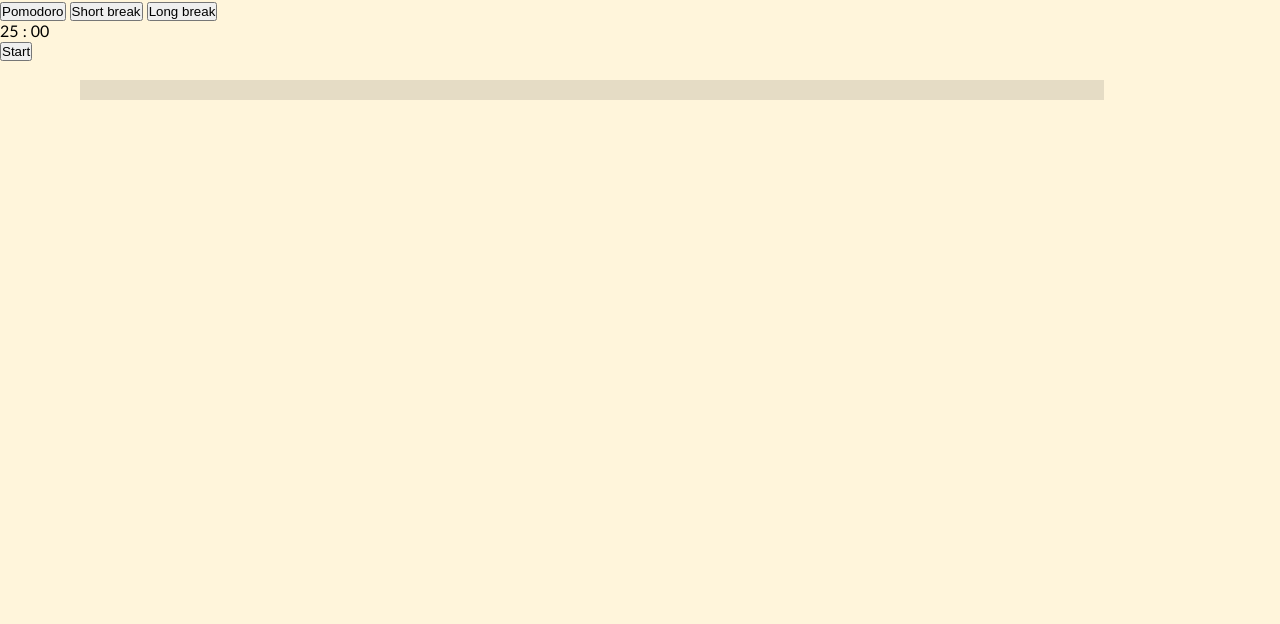
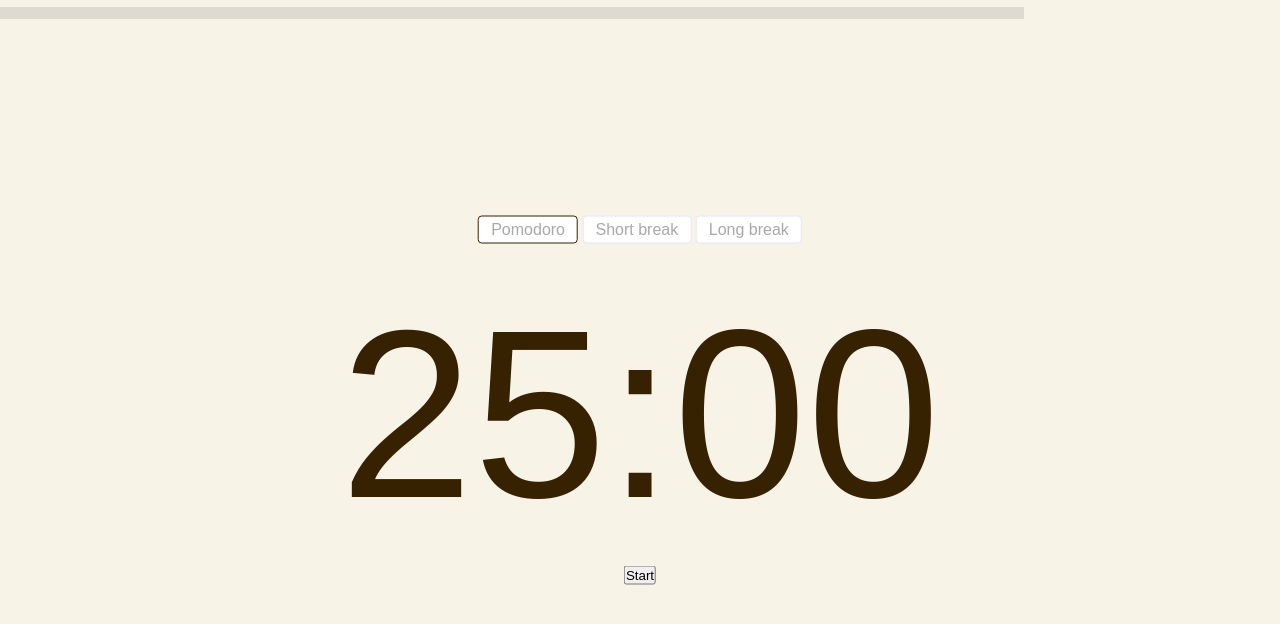
Before and after one commit to mayxly/Pomodoro-Timer, a plain HTML site: page index.html in a window 1280 px wide. Drawn offline with Linux system fonts and the light colour scheme; a web font is replaced by a local one.

Commit message:
Styled timer and three mode buttons.

```diff
--- a/styles.css
+++ b/styles.css
@@ -1,38 +1,89 @@
+@import url('https://fonts.googleapis.com/css2?family=Comforter+Brush&family=Licorice&display=swap');
+
 html {
     box-sizing: border-box;
-}
+  }
 
-*, *::before, *::after {
+  *, *::before, *::after {
     box-sizing: inherit;
     margin: 0;
     padding: 0;
   }
 
   :root {
-    --pomodoro: hsl(44, 100%, 93%);
+    --pomodoro: hsl(43, 56%, 94%);
     --shortBreak: hsl(130, 100%, 96%);
     --longBreak: hsl(350, 100%, 98%);
+  }
+
+  .title {
+      text-align: center;
+      margin-top: 3rem;
+      font-size: 6rem;
+      font-family: 'Licorice', cursive;
+      color: #bd476a;
   }
 
   body {
     background-color: var(--pomodoro);
     transition: background-color 1s ease;
+    font-family: -apple-system, BlinkMacSystemFont, "Segoe UI", Roboto, Helvetica, Arial, sans-serif, "Apple Color Emoji", "Segoe UI Emoji", "Segoe UI Symbol";
     user-select: none;
-    font-family: 'Gill Sans', 'Gill Sans MT', Calibri, 'Trebuchet MS', sans-serif
+  }
+
+  .progress-bar {
+    text-align: center;
   }
 
   progress {
-    border-radius: 20px;
-    margin: 5rem;
+    border-radius: 2px;
     width: 80%;
-    height: 20px;
-    position: fixed;
+    height: 12px;
   }
 
   progress::-webkit-progress-bar {
-    background-color: rgba(0, 0, 0, 0.1);;
-   }
+   background-color: rgba(0, 0, 0, 0.1);;
+  }
 
-    progress::-webkit-progress-value {
+  progress::-webkit-progress-value {
     background-color: #fff;
   }
+
+  .timer {
+    position: absolute;
+    top: 50%;
+    left: 50%;
+    transform: translate(-50%, -50%);
+    padding: 20px;
+    text-align: center;
+  }
+
+  .clock {
+    margin-top: 50px;
+    margin-bottom: 30px;
+    font-size: 15rem;
+    line-height: 1;
+    display: flex;
+    align-items: center;
+    font-family: arial, sans-serif;
+    color:rgb(54, 33, 1);
+  }
+
+  .mode-button {
+    font-size: 16px;
+    height: 28px;
+    cursor: pointer;
+    box-shadow: none;
+    font-weight: 300;
+    color:darkgrey;
+    background-color: #fff;
+    border: 1px solid transparent;
+    margin: 0px;
+    border-radius: 4px;
+    padding: 2px 12px;
+    border-color: lavender;
+  }
+
+  .mode-button.active {
+    border-color:rgb(54, 33, 1);
+  }
```
